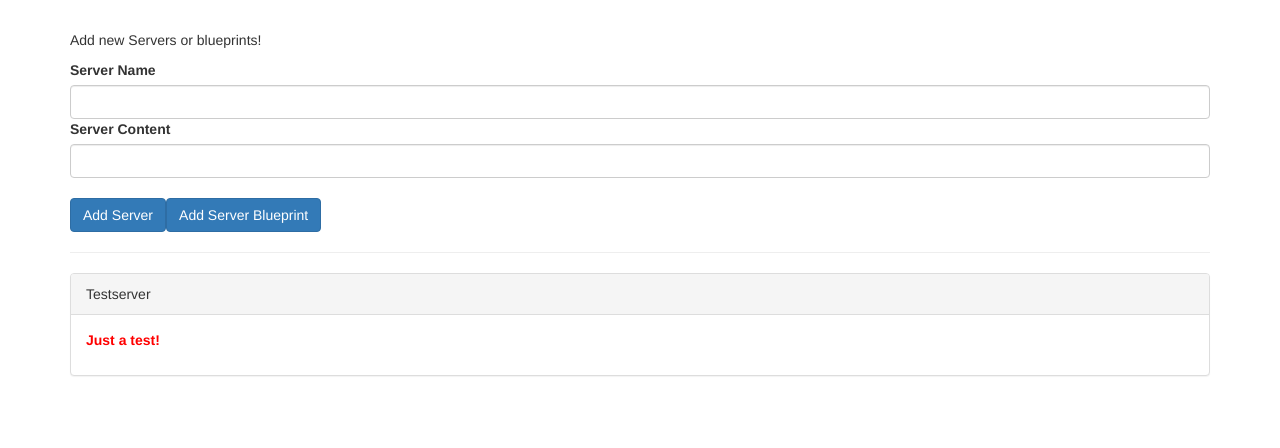
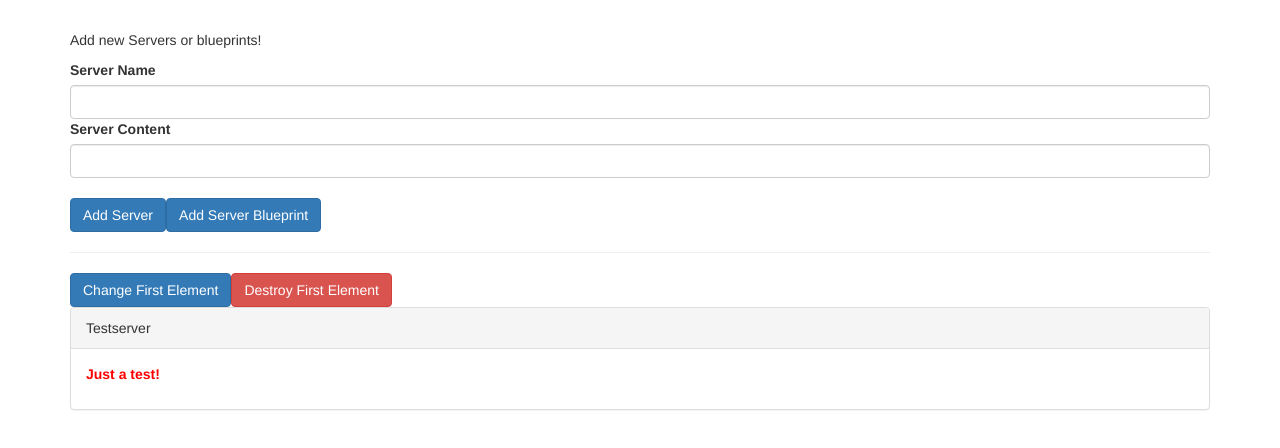
Before and after one commit to ramonhubbell/component-databinding-exercise, an Angular app: page / in a window 1280 px wide. Shown: the top 448 px of the page. Built offline with nearby package versions, Linux system fonts and the light colour scheme.

Commit message:
feature:finished at content child exercise

```diff
--- a/src/app/app.component.html
+++ b/src/app/app.component.html
@@ -5,9 +5,17 @@
   <hr>
   <div class="row">
     <div class="col-xs-12">
+      <!-- For Demo of ngOnChanges -->
+      <button class="btn btn-primary" (click)="onChangeFirst()">Change First Element</button>
+      <button class="btn btn-danger" (click)="onDestroyFirst()">Destroy First Element</button>
       <app-server-element
       *ngFor="let serverElement of serverElements"
-      [srvElement]="serverElement">
+      [srvElement]="serverElement"
+      [name]="serverElement.name">
+      <p #contentParagraph>
+        <strong *ngIf="serverElement.type === 'server'" style="color: red">{{ serverElement.content }}</strong>
+        <em *ngIf="serverElement.type === 'blueprint'">{{ serverElement.content }}</em>
+    </p>
     </app-server-element>
     </div>
   </div>
--- a/src/app/app.component.ts
+++ b/src/app/app.component.ts
@@ -27,4 +27,13 @@ export class AppComponent {
       content: blueprintData.serverContent
     });
   }
+// For Demo of ngOnChanges
+  onChangeFirst(){
+    this.serverElements[0].name = 'Changed!';
+  }
+
+  // For Demo of ngDestroy
+  onDestroyFirst(){
+    this.serverElements.splice(0,1);
+  }
 }
--- a/src/app/server-element/server-element.component.html
+++ b/src/app/server-element/server-element.component.html
@@ -1,11 +1,12 @@
 <div class="panel panel-default">
-    <div class="panel-heading">
+    <!-- <div class="panel-heading">
         {{ element.name }}
+    </div> -->
+    <!-- For Demo of ngOnChanges -->
+    <div class="panel-heading" #heading>
+        {{ name }}
     </div>
     <div class="panel-body">
-        <p>
-            <strong *ngIf="element.type === 'server'" style="color: red">{{ element.content }}</strong>
-            <em *ngIf="element.type === 'blueprint'">{{ element.content }}</em>
-        </p>
+       <ng-content></ng-content>
     </div>
 </div>
--- a/src/app/server-element/server-element.component.ts
+++ b/src/app/server-element/server-element.component.ts
@@ -1,4 +1,20 @@
-import { Component, Input, OnInit, ViewEncapsulation } from '@angular/core';
+import {
+  SimpleChanges,
+  Component,
+  Input,
+  OnChanges,
+  OnInit,
+  ViewEncapsulation,
+  DoCheck,
+  AfterContentInit,
+  AfterContentChecked,
+  AfterViewInit,
+  AfterViewChecked,
+  OnDestroy,
+  ViewChild,
+  ElementRef,
+  ContentChild
+} from '@angular/core';
 
 @Component({
   selector: 'app-server-element',
@@ -6,15 +22,65 @@ import { Component, Input, OnInit, ViewEncapsulation } from '@angular/core';
   styleUrls: ['./server-element.component.css'],
   encapsulation : ViewEncapsulation.Emulated
 })
-export class ServerElementComponent implements OnInit {
+export class ServerElementComponent implements
+OnInit,
+OnChanges,
+DoCheck,
+AfterContentInit,
+AfterContentChecked,
+AfterViewInit,
+AfterViewChecked,
+OnDestroy
+ {
   @Input('srvElement') element: {
     type: string,
     name: string,
     content: string
   }
+  // For Demo of ngOnChanges
+  @Input() name: string;
+  @ViewChild('heading', {static: true}) header: ElementRef;
+  @ContentChild('contentParagraph', {static: true}) paragraph: ElementRef;
 
-  constructor() { }
+  constructor() {
+    console.log('Constructor in server-element component called!');
+   }
+
+   // For Demo of ngOnChanges
+   ngOnChanges(changes: SimpleChanges){
+    console.log('ngOnChanges() in server-element component called!');
+    console.log('changes in server-element component: ' + changes);
+   }
 
   ngOnInit(): void {
+    console.log('ngOnInit() in server-element component called!');
+    console.log('Text Content: ' + this.header.nativeElement.textContent);
+    console.log('Text Content of Paragraph: ' + this.paragraph.nativeElement.textContent);
+  }
+
+  ngDoCheck() {
+    console.log('ngDoCheck() in server-element component called!');
+  }
+
+  ngAfterContentInit(){
+    console.log('ngAfterContentInit() in server-element component called!');
+  }
+
+  ngAfterContentChecked(){
+    console.log('ngAfterContentChecked() in server-element component called!');
+  }
+
+  ngAfterViewInit(){
+    console.log('ngAfterViewInit() in server-element component called!');
+    console.log('Text Content: ' + this.header.nativeElement.textContent);
+    console.log('Text Content of Paragraph: ' + this.paragraph.nativeElement.textContent);
+  }
+
+  ngAfterViewChecked(){
+    console.log('ngAfterViewChecked() in server-element component called!');
+  }
+
+  ngOnDestroy(){
+    console.log('ngOnDestroy() in server-element component called!')
   }
 }
```
